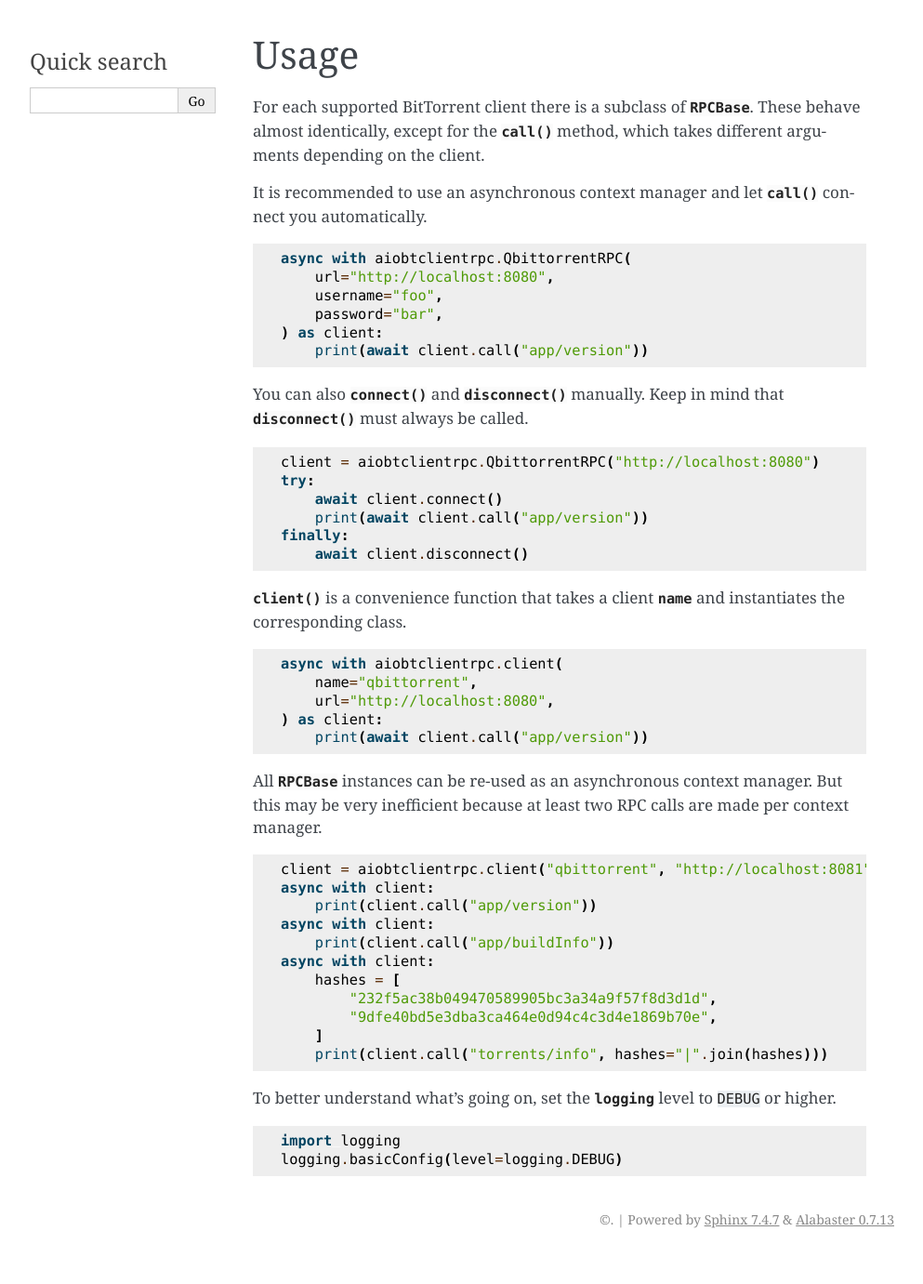
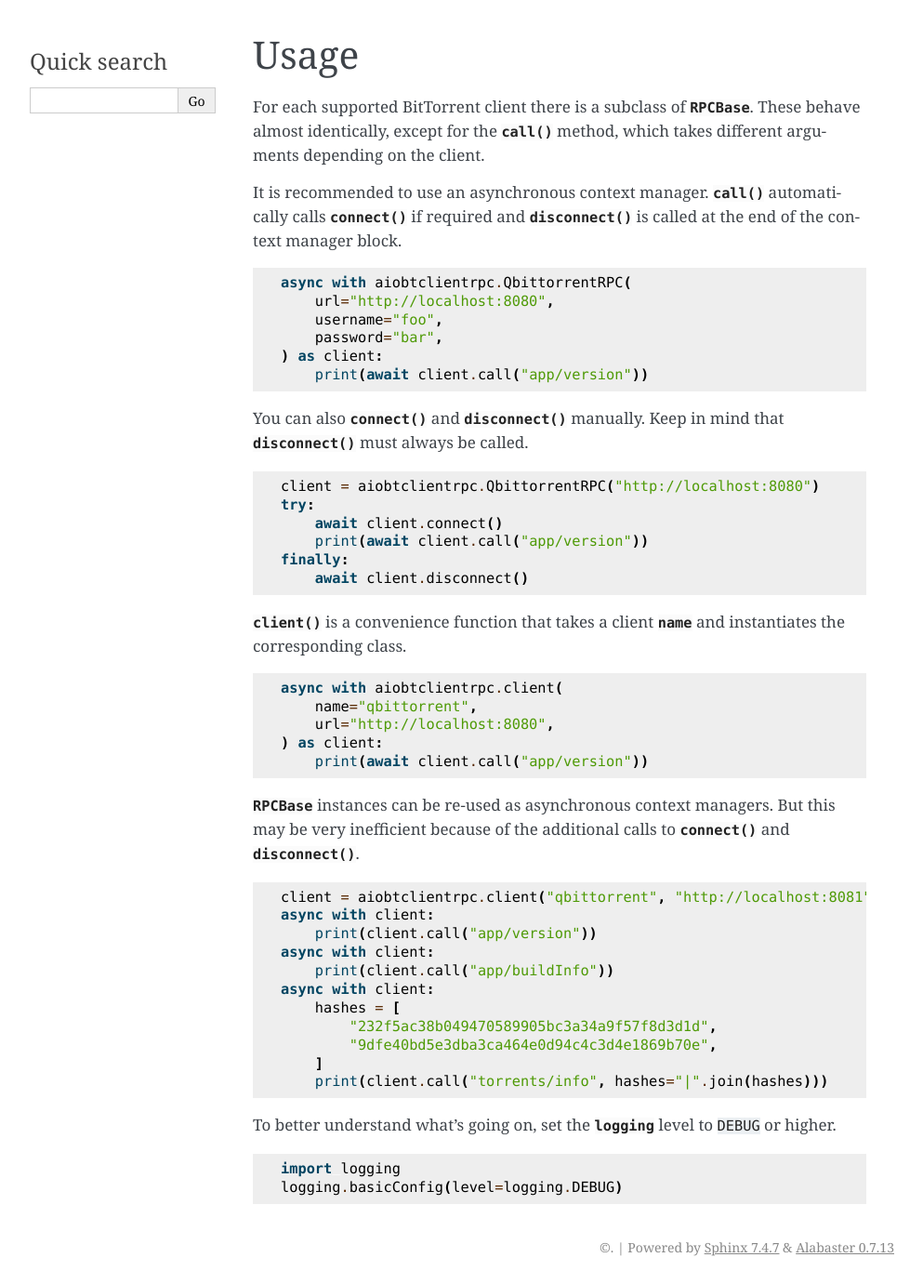
Before and after one commit to plotski/aio-btclient-rpc, a Sphinx documentation site: the page built from docs/usage.rst, in a window 1280 px wide. Shown: the whole page at 93% size, without its empty margins (148-1141 px from the left). Built offline with Sphinx 7.4.7, drawn with Linux system fonts in a browser that asks for light colours; before the commit the page ends 1351 px from its top, so only the background shows below that.

Commit message:
docs/usage: Some rewording

```diff
--- a/docs/usage.rst
+++ b/docs/usage.rst
@@ -6,8 +6,11 @@ For each supported BitTorrent client there is a subclass of
 the :meth:`~.aiobtclientrpc.RPCBase.call` method, which takes different
 arguments depending on the client.
 
-It is recommended to use an asynchronous context manager and let
-:meth:`~.aiobtclientrpc.RPCBase.call` connect you automatically.
+It is recommended to use an asynchronous context
+manager. :meth:`~.aiobtclientrpc.RPCBase.call` automatically calls
+:meth:`~.aiobtclientrpc.RPCBase.connect` if required and
+:meth:`~.aiobtclientrpc.RPCBase.disconnect` is called at the end of the context
+manager block.
 
 .. code-block:: python
 
@@ -42,9 +45,10 @@ You can also :meth:`~.aiobtclientrpc.RPCBase.connect` and
     ) as client:
         print(await client.call("app/version"))
 
-All :class:`~.aiobtclientrpc.RPCBase` instances can be re-used as an
-asynchronous context manager. But this may be very inefficient because at least
-two RPC calls are made per context manager.
+:class:`~.aiobtclientrpc.RPCBase` instances can be re-used as asynchronous
+context managers. But this may be very inefficient because of the additional
+calls to :meth:`~.aiobtclientrpc.RPCBase.connect` and
+:meth:`~.aiobtclientrpc.RPCBase.disconnect`.
 
 .. code-block:: python
 
```
